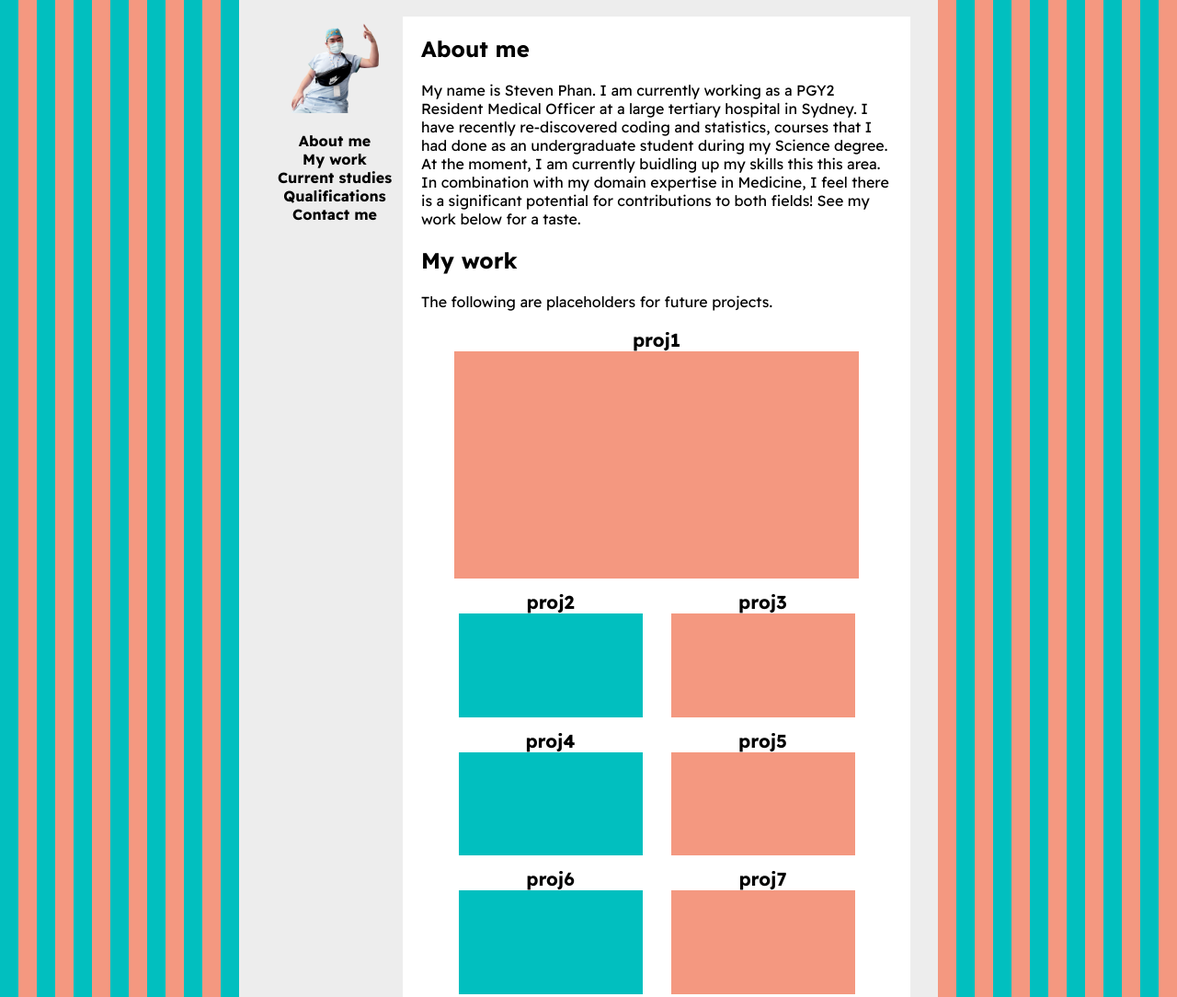
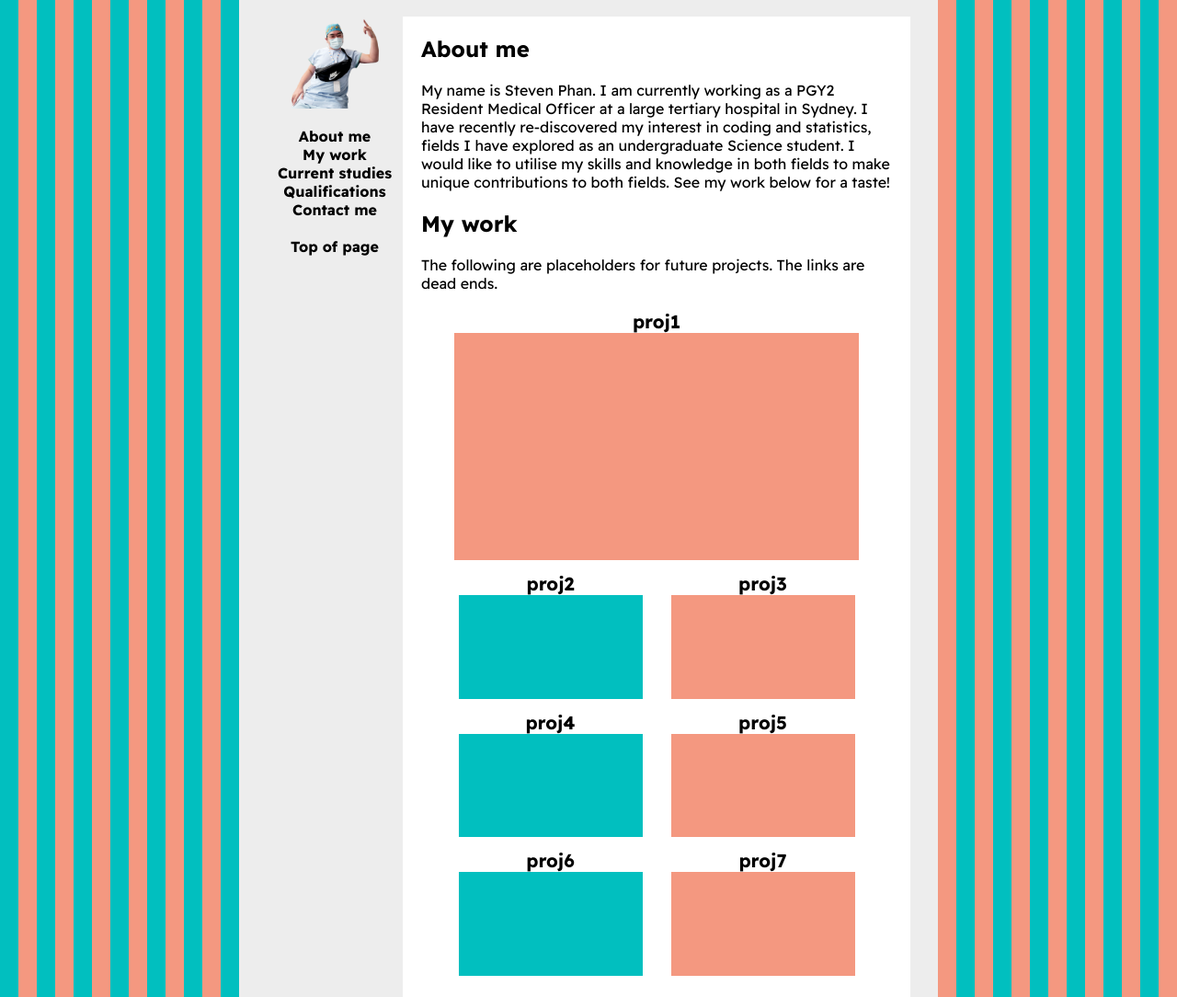
Before and after one commit to fantastic679/stevens_portfolio, a plain HTML site: page index.html in a window 1280 px wide. Shown: the part 80-1164 px from the top of the page at 92% size. Drawn offline with Linux system fonts and the light colour scheme.

Commit message:
Commit: added links to images, made small cosmetic changes

```diff
--- a/assets/css/style.css
+++ b/assets/css/style.css
@@ -1,13 +1,21 @@
+/* Use a custom font */
 @font-face {
     font-family: Readex_Pro;
     src: url(../fonts/ReadexPro-VariableFont_wght.ttf);
 }
 
+/* Smooth scrolling + background */
 html {
     scroll-behavior: smooth;
     background-color: #f49880;
     background-image: linear-gradient(to right, #01bfbf, #01bfbf 20px, #f49880 20px, #f49880);
     background-size: 40px 100%;
+}
+
+/* Formating for all hyperlinks */
+a {
+    text-decoration: none;
+    color: black;
 }
 
 main {
@@ -19,6 +27,15 @@ h1 {
     padding-top: 15px;
 }
 
+/* Formating for the projects section */
+#projects {
+    flex: 4;
+    display: flex;
+    flex-wrap: wrap;
+    justify-content: center;
+}
+
+/* Formatting for each project */
 .card {
     flex: 0 0 400px;
     max-width: 225px;
@@ -26,7 +43,7 @@ h1 {
     text-align: center;
     padding-bottom: 3px;
     margin: 3px;
-  }
+}
 .card header {
     font-size: 20px;
     font-weight: bold;
@@ -35,6 +52,7 @@ h1 {
     max-width: 200px;
 }
 
+/* Flagship project has special formating to enable larger size */
 #flagship_project {
     max-width: 475px;
     width: auto;
@@ -44,36 +62,25 @@ h1 {
     width: auto;
 }
 
-#projects {
-    flex: 4;
-    display: flex;
-    flex-wrap: wrap;
-    justify-content: center;
-}
-
+/* Formating for the left-sided sidebar */
 sidebar {
-    /* background-color: red; */
-    padding: 5px;
     max-width: 150px;
     padding-left: 10px;
     padding-right: 10px;
     text-align: center;
     flex: 1;
 }
-
 #sidebar_pic {
     max-width: 100px;
-    height: auto;
 }
-
 #sidebar_links {
     list-style: none;
     padding-left: 0;
+    position: -webkit-sticky; /* Safari */
+    position: sticky;
+    top: 20px;
 }
-
 #sidebar_links a {
-    text-decoration: none;
-    color: black;
     font-weight: bold;
 }
 
@@ -95,10 +102,14 @@ body {
     padding-top: 0px;
 }
 
+/* Formatting for footer */
 #footer {
     text-align: center;
 }
 
+
+/* When page width is less than 700, the following actions are taken */
+/* Sidebar is stacked on top, title is aligned centre, flagship project becomes formatted like the other, top of link hidden */
 @media screen and (max-width: 700px) {
     main, sidebar {
         flex-direction: column;
@@ -116,4 +127,7 @@ body {
     #flagship_project img {
         max-width: 200px;
     }
+    #top_link {
+        display: none;
+    }
 }
--- a/index.html
+++ b/index.html
@@ -8,11 +8,14 @@
     <link rel="stylesheet" type="text/css" href="./assets/css/style.css" />
 </head>
 
+<body>
+    <!-- Target for the link to the top of the page -->
+    <a id="top"></a>
 
-
-<body>
+    <!-- Title -->
     <h1>Steven's Portfolio</h1>
 
+    <!-- The webpage has a left-sided sidebar and the right-sided panel -->
     <main>
 
         <!-- Sidebar that stacks on top when window is small enough -->
@@ -24,60 +27,82 @@
                 <li><a href="#current_studies">Current studies</a></li>
                 <li><a href="#qualifications">Qualifications</a></li>
                 <li><a href="#contact_me">Contact me</a></li>
+                <div id = "top_link">
+                    <br>
+                    <li><a href="#top">Top of page</a></li>
+                </div>
+
             </ul>
         </sidebar>
 
+        <!-- Right-sided panel with all the content -->
         <right_panel>
+
             <!-- About me section -->
             <h2 id="about_me">About me</h2>
 
             <p>My name is Steven Phan. I am currently working as a PGY2 Resident Medical Officer at a large tertiary
-                hospital in Sydney. I have recently re-discovered coding and statistics, courses that I had done
-                as an undergraduate student during my Science degree. At the moment, I am currently buidling up my
-                skills this this area. In combination with my domain expertise in Medicine, I feel there is a significant
-                potential for contributions to both fields! See my work below for a taste.</p>
+                hospital in Sydney. I have recently re-discovered my interest in coding and statistics, fields I have
+                explored as an undergraduate Science student. I would like to utilise my skills and knowledge in both
+                fields to make unique contributions to both fields. See my work below for a taste!</p>
 
-            <!-- WORK section -->
+            <!-- My work section -->
+            <!-- Each 'card' is a differnt project -->
+            <!-- The flagship project is the first one which has the larger image -->
             <h2 id="my_work">My work</h2>
-            <p>The following are placeholders for future projects.</p>
+            <p>The following are placeholders for future projects. The links are dead ends.</p>
             <div id="projects">
                 <section id="flagship_project" class="card">
-                    <header>proj1</header>
+                    <header><a href="./proj1/index.html/">proj1</a></header>
+                    <a href="./proj1/index.html/">
                         <img src="./assets/images/proj1.png" alt="proj1 placeholder image"/>
+                    </a>
                 </section>
 
                 <section class="card">
-                    <header>proj2</header>
+                    <header><a href="./proj2/index.html/">proj2</a></header>
+                    <a href="./proj2/index.html/">
                         <img src="./assets/images/proj2.png" alt="proj2 placeholder image"/>
+                    </a>
                 </section>
 
                 <section class="card">
-                    <header>proj3</header>
+                    <header><a href="./proj3/index.html/">proj3</a></header>
+                    <a href="./proj3/index.html/">
                         <img src="./assets/images/proj3.png" alt="proj3 placeholder image"/>
+                    </a>
                 </section>
 
                 <section class="card">
-                    <header>proj4</header>
+                    <header><a href="./proj4/index.html/">proj4</a></header>
+                    <a href="./proj4/index.html/">
                         <img src="./assets/images/proj4.png" alt="proj4 placeholder image"/>
+                    </a>
                 </section>
 
                 <section class="card">
-                    <header>proj5</header>
+                    <header><a href="./proj5/index.html/">proj5</a></header>
+                    <a href="./proj5/index.html/">
                     <img src="./assets/images/proj5.png" alt="proj5 placeholder image"/>
+                    </a>
                 </section>
 
                 <section class="card">
-                    <header>proj6</header>
+                    <header><a href="./proj6/index.html/">proj6</a></header>
+                    <a href="./proj6/index.html/">
                         <img src="./assets/images/proj6.png" alt="proj6 placeholder image"/>
+                    </a>
                 </section>
 
                 <section class="card">
-                    <header>proj7</header>
+                    <header><a href="./proj7/index.html/">proj7</a></header>
+                    <a href="./proj7/index.html/">
                         <img src="./assets/images/proj7.png" alt="proj7 placeholder image"/>
+                    </a>
                 </section>
             </div>
 
-            <!-- Current studies -->
+            <!-- Current studies section -->
             <h2 id="current_studies">Current studies</h2>
             <ul>
                 <li>The Coding Bootcamp</li>
@@ -94,7 +119,7 @@
                 </ul>
             </ul>
 
-            <!-- Education section -->
+            <!-- Qualifications section -->
             <h2 id="qualifications">Qualifications</h2>
             <ul>
                 <li>Bachelor of Science</li>
@@ -111,13 +136,16 @@
             <h2 id="contact_me">Contact me</h2>
 
             <ul>
-                <li>M: +61 (2) 434 010 101</li>
-                <li>F: +61 (2) 7501 0101</li>
-                <li>E: stevenphan@msn.com</li>
+                <li>Mobile: <a href="tel:+61434010101">0434 010 101</a></li>
+                <li>Fax: <a href="tel:+6175010101">7501 0101</a></li>
+                <li>Email: <a href="mailto:stevenphan@msn.com">stevenphan@msn.com</a></li>
+                <li>GitHub: <a href="https://github.com/fantastic679/">fantastic679</a></li>
             </ul>
 
         </right_panel>
     </main>
+
+    <!-- Footer message -->
     <p id="footer">Thanks for visiting!</p>
 </body>
 </html>
```
Lines whose indentation alone changed are shown as unchanged.
